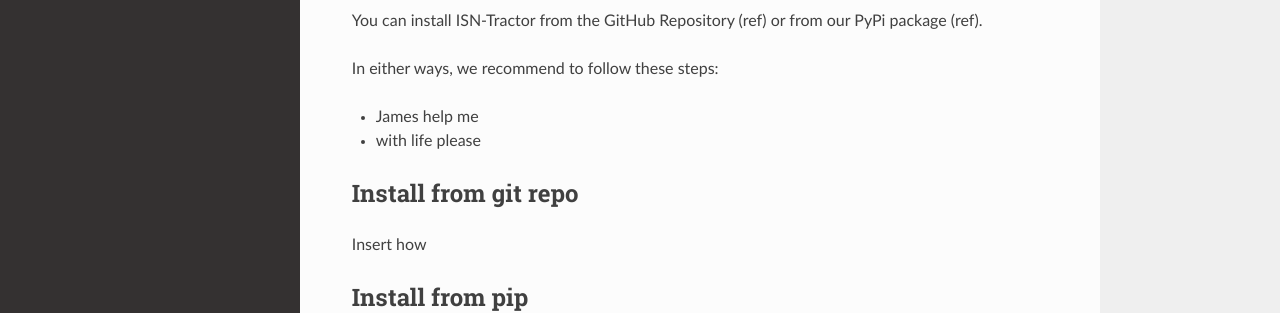
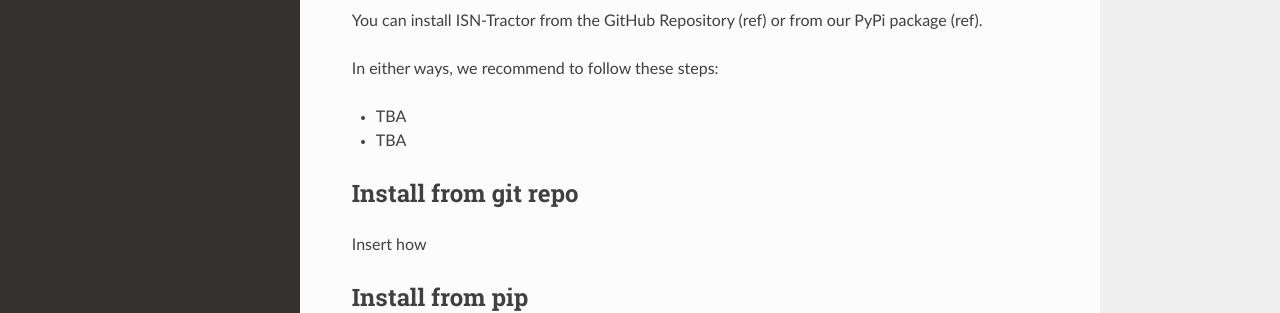
Before and after one commit to GiadaLalli/ISN-tractor, a Sphinx documentation site: the page built from docs/Install.rst, in a window 1280 px wide. Shown: the part 207-520 px from the top of the page. Built offline with Sphinx 7.4.7 and the Read the Docs theme 2.0.0, drawn with Linux system fonts in a browser that asks for light colours; pages that are not in the unit, such as notebooks, are missing from menus.

Commit message:
Update Install.rst

```diff
--- a/docs/Install.rst
+++ b/docs/Install.rst
@@ -8,8 +8,8 @@
 
 In either ways, we recommend to follow these steps:
 
-- James help me
-- with life please
+- TBA
+- TBA
 
 Install from git repo
 ^^^^^^^^^^^^^^^^^^^^^
```
